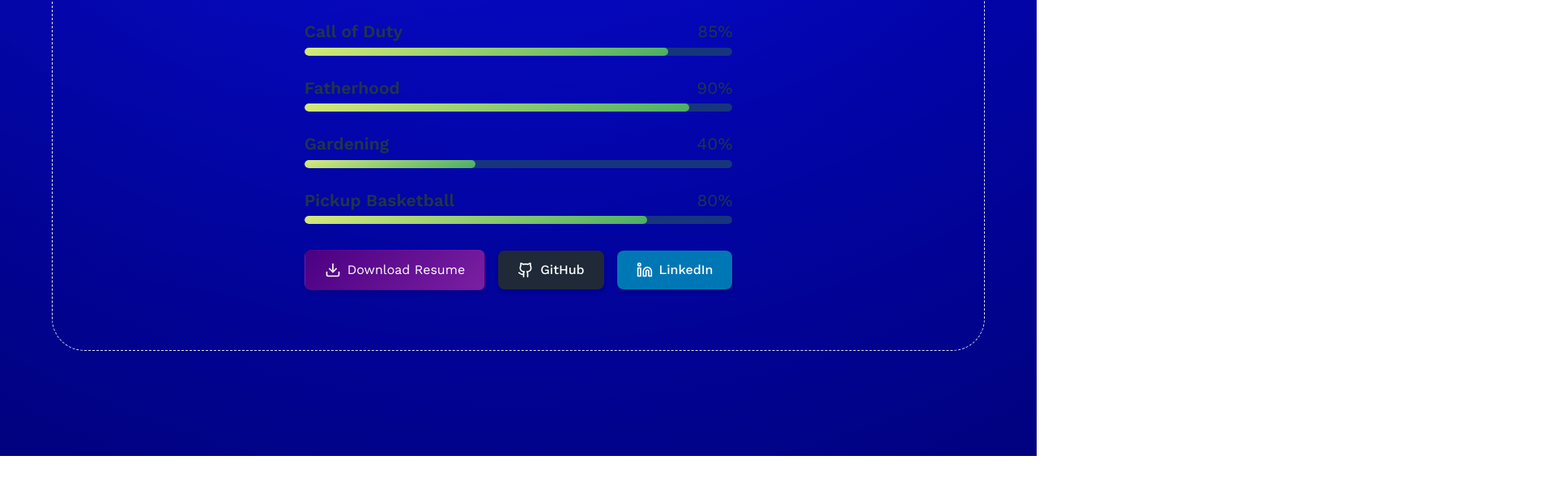
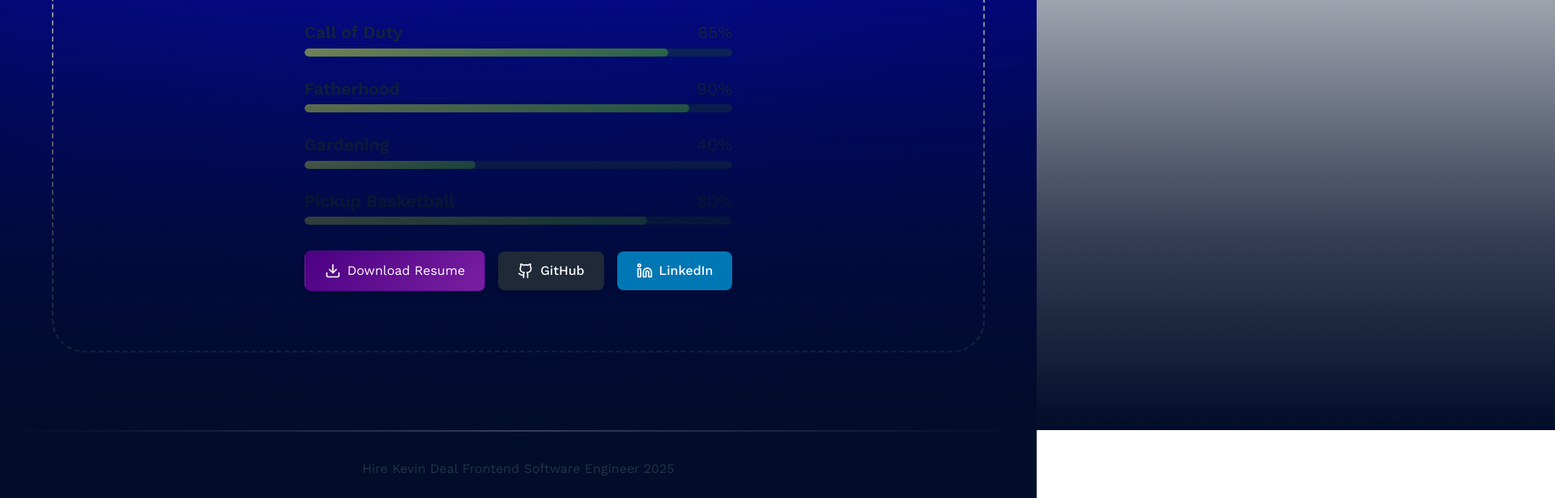
Before and after one commit to kevindeal/SynthesisTutor-Portfolio, a React (Vite) app: page / in a window 1280 px wide. Shown: the part 1941-2557 px from the top of the page at 81% size, 1920 px wide, since content can reach past the window. Before the commit the page ends 2505 px from the top, so only its background shows below. Built offline with nearby package versions, Linux system fonts and the light colour scheme.

Commit message:
background overlay and footer

```diff
--- a/src/App.css
+++ b/src/App.css
@@ -46,3 +46,18 @@
 .read-the-docs {
   color: #888;
 }
+
+.footer-line {
+  background-image: linear-gradient(90deg, #38d3ff00, #fff3 50%, #38d3ff00);
+  width: 100%;
+  height: 2px;
+  margin-bottom: 10px;
+}
+
+.footer-overlay-component {
+  background: #010d29;
+  position: absolute;
+  left: 0;
+  width: 100vw;
+  pointer-events: none;
+}
--- a/src/App.jsx
+++ b/src/App.jsx
@@ -5,6 +5,8 @@ import './App.css'
 import { AboutMe } from './components/aboutMe/aboutMe'
 import {Hero} from './components/hero/hero'
 import { ThreeCol } from './components/projectsGrid/threeCol'
+import { Footer } from './components/footer'
+
 // import { TabChart } from './components/tabChart/tabChart'
 
 function App() {
@@ -15,6 +17,7 @@ function App() {
         <Hero/>
         <ThreeCol/>
         <AboutMe/>
+        <Footer/>
       </div>
     </>
   )
--- a/src/components/aboutMe/aboutMe.css
+++ b/src/components/aboutMe/aboutMe.css
@@ -1,10 +1,11 @@
 .overlay-component {
   background: linear-gradient(to bottom, rgba(1, 13, 41, 0) 0%, rgba(1, 13, 41, 0.8) 70%, #010d29 100%);
-  backdrop-filter: brightness(0.9); /* Optional: adds a subtle darkening filter */
-  position: absolute; /* Ensures it sits over the body background */
+  backdrop-filter: brightness(1);
+  position: absolute;
   bottom: 0;
-  left: 0;
-  width: 100%;
+  left: -50vw;
+  right: -50vw;
+  width: 200vw;
   height: 100%;
   pointer-events: none;
 }
--- a/src/components/aboutMe/aboutMe.jsx
+++ b/src/components/aboutMe/aboutMe.jsx
@@ -10,9 +10,9 @@ export const AboutMe = () => {
     { name: "Pickup Basketball", level: 80 },
   ];
   return (
-    <section className="min-h-screen pt-10 pb-20 sm:px-6 lg:px-8 relative">
-      <div className="border border-dashed rounded-[40px] p-6">
-        {/* <div className="overlay-component"></div> */}
+    <section className="min-h-screen pt-10 pb-20 sm:px-6 lg:px-8 relative ">
+      <div className="border-2 border-dashed rounded-[40px] p-6">
+        <div className="overlay-component"></div>
         <div className="heading-container text-center pt-[50px] mb-[10px]">
           <h1 className="text-4xl lg:text-5xl font-bold text-[#625ded]">
             Beyond the code.
--- /dev/null
+++ b/src/components/footer.jsx
@@ -0,0 +1,13 @@
+
+export const Footer = () => {
+  const currentYear = new Date().getFullYear();
+
+  return (
+    <footer className="relative footer-overlay-component">
+      <div className="footer-line"></div>
+      <div className="footer-content text-center py-6">
+        <p className="date">Hire Kevin Deal Frontend Software Engineer {currentYear}</p>
+      </div>
+    </footer>
+  )
+}
```
